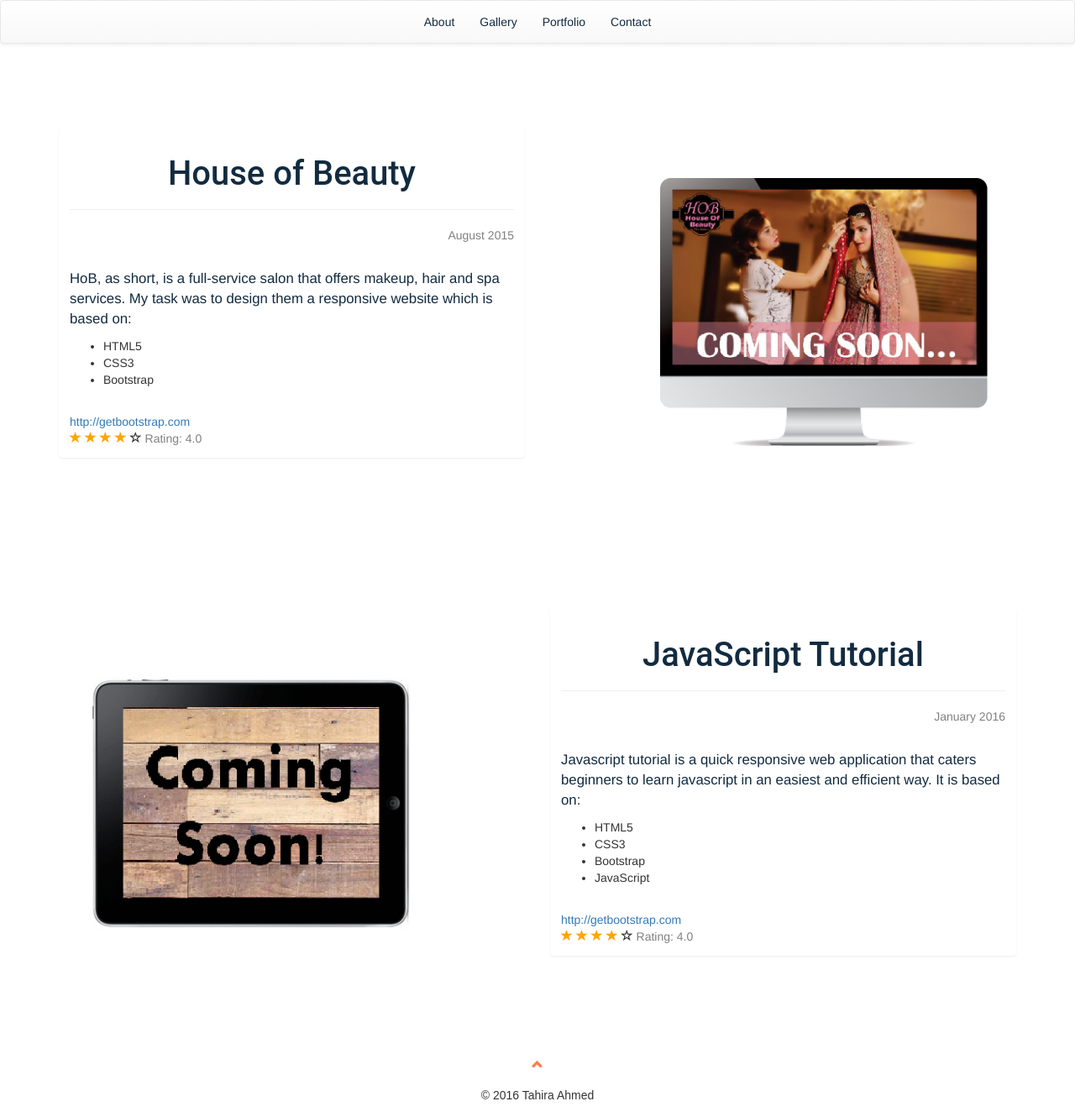
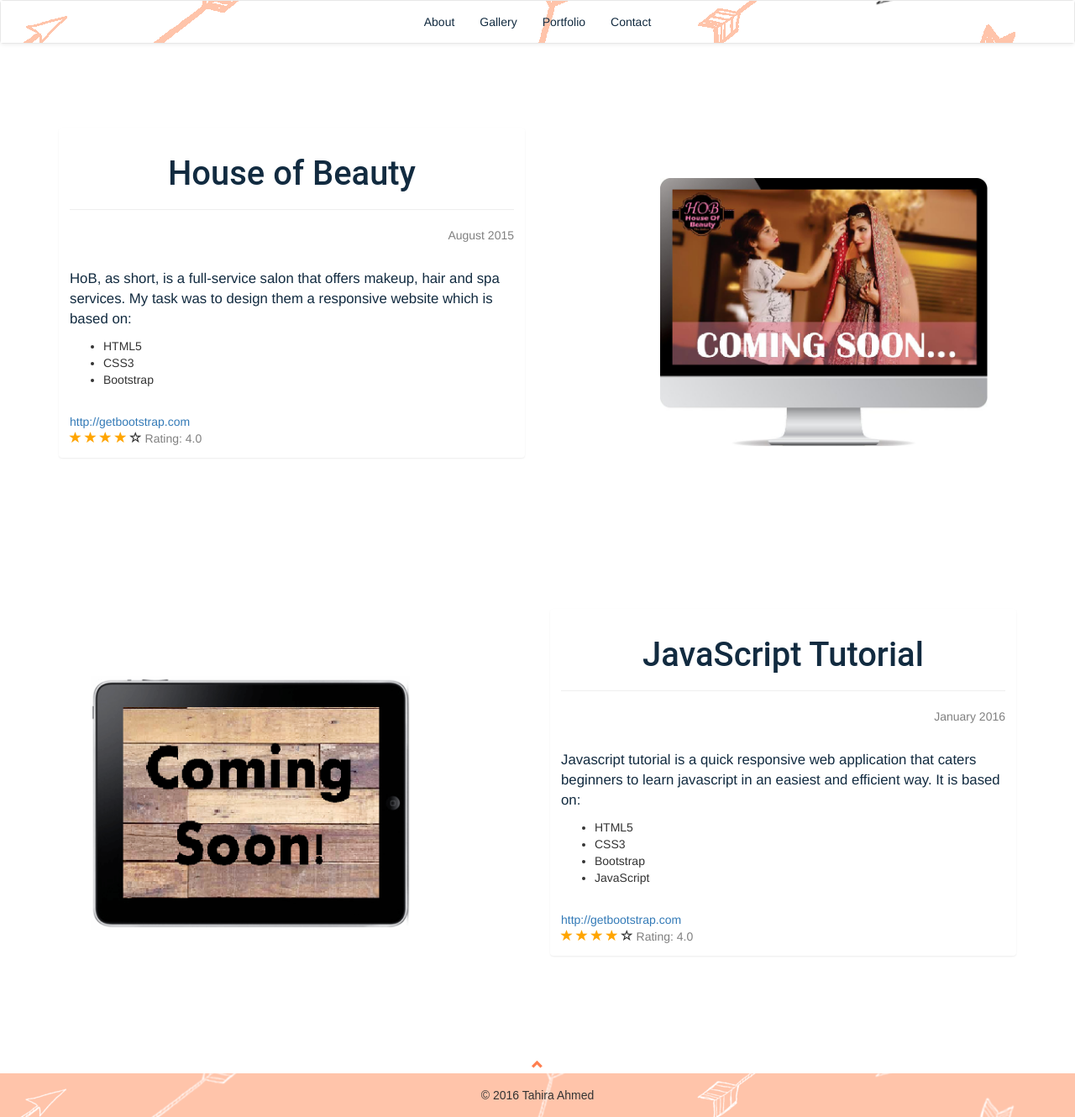
Before and after one commit to TahiraAhmed/TahiraAhmed.github.io, a plain HTML site: page portfolio.html in a window 1280 px wide. Shown: the whole page at 84% size. Drawn offline with nearby package versions, Linux system fonts and the light colour scheme.

Commit message:
update images

```diff
--- a/portfolio.html
+++ b/portfolio.html
@@ -34,7 +34,7 @@
 <body>
 
     <nav class="navbar navbar-default" style="margin-bottom: 0px; margin-bottom: 0px">
-        <div style="background-image:  url(images\arrows.png);"  >
+        <div style="background-image:  url(images/arrows.png);"  >
             <div class="navbar-header">
                 <button type="button" class="navbar-toggle collapsed h" data-toggle="collapse" data-target="#bs-example-navbar-collapse-1" aria-expanded="false">
 
@@ -156,7 +156,7 @@
 <div style="text-align: center" ><a class="top" href="#top" style="color: coral !important;"><span class="glyphicon glyphicon-chevron-up" aria-hidden="true"></span></a>
 </div>
 
-<div class="container-fluid" style="background-image: url(images\arrows2.png);">
+<div class="container-fluid" style="background-image: url(images/arrows2.png);">
 
         <div class="row">
             <span class="col-xs-12 col-md-12" style="text-align: center; padding-top:16px; padding-bottom: 16px; font-family: sans-serif">&copy 2016 Tahira Ahmed</span>
```
